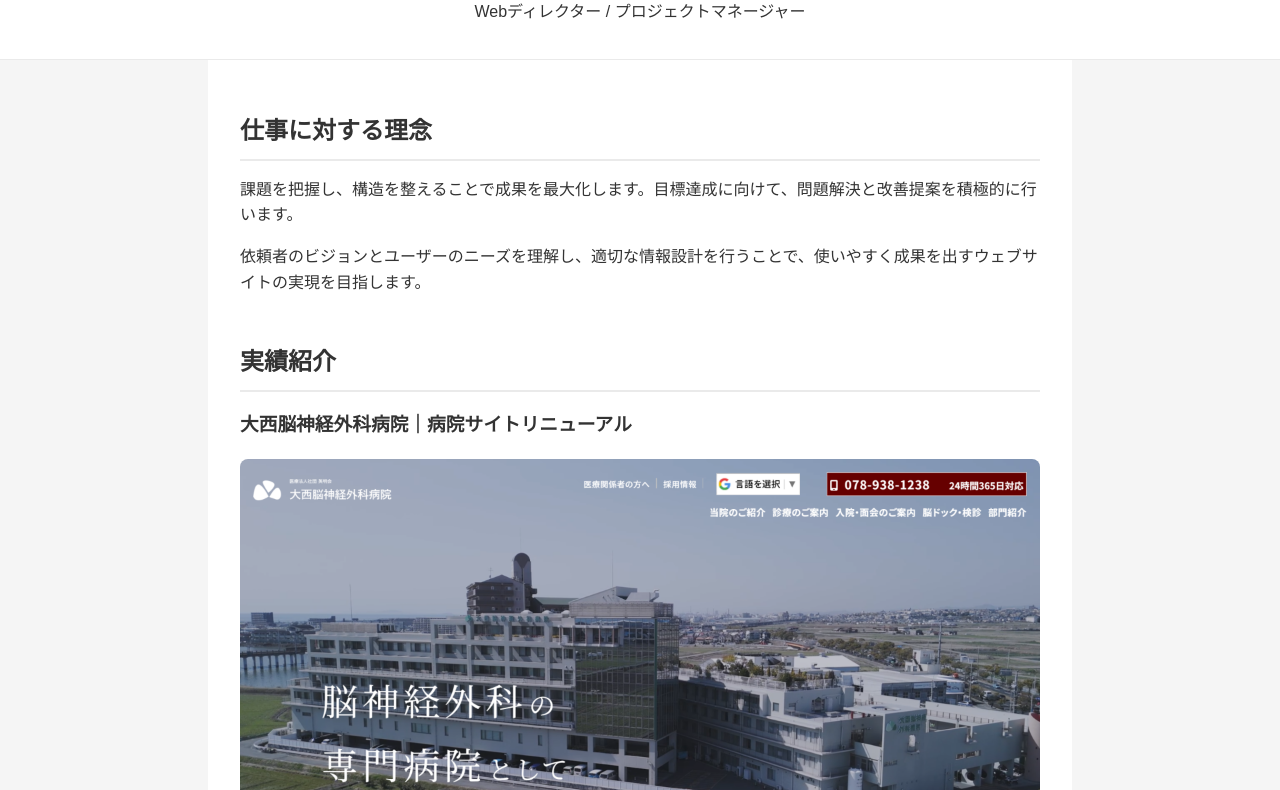
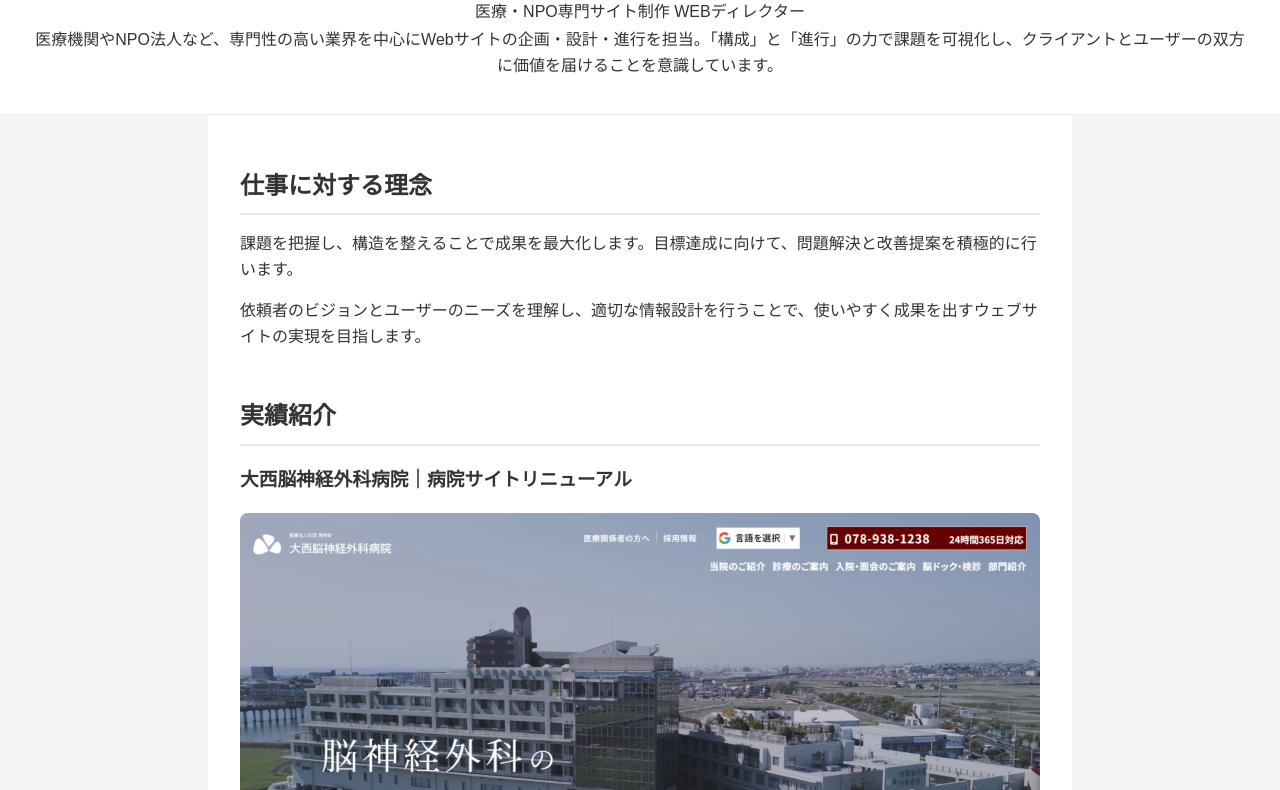
Before and after one commit to ykmmio-art/portfolio, a plain HTML site: page index.html in a window 1280 px wide. Shown: the part 261-1051 px from the top of the page. Drawn offline with Linux system fonts and the light colour scheme.

Commit message:
Update index.html

```diff
--- a/index.html
+++ b/index.html
@@ -24,7 +24,8 @@ section h2 {font-size:1.5rem; margin-bottom:1rem; border-bottom:2px solid #eaeae
 <header>
   <img src="T2WKKNBGC-U02GKSMF6PJ-a8ddf782f54c-512.jpg" alt="プロフィール写真" class="profile">
   <h2>尾畑 勇気</h2>
-  <p>Webディレクター / プロジェクトマネージャー</p>
+  <p>医療・NPO専門サイト制作 WEBディレクター</p>
+  <p>医療機関やNPO法人など、専門性の高い業界を中心にWebサイトの企画・設計・進行を担当。「構成」と「進行」の力で課題を可視化し、クライアントとユーザーの双方に価値を届けることを意識しています。</p>
 </header>
 <main>
   <section class="philosophy">
```
